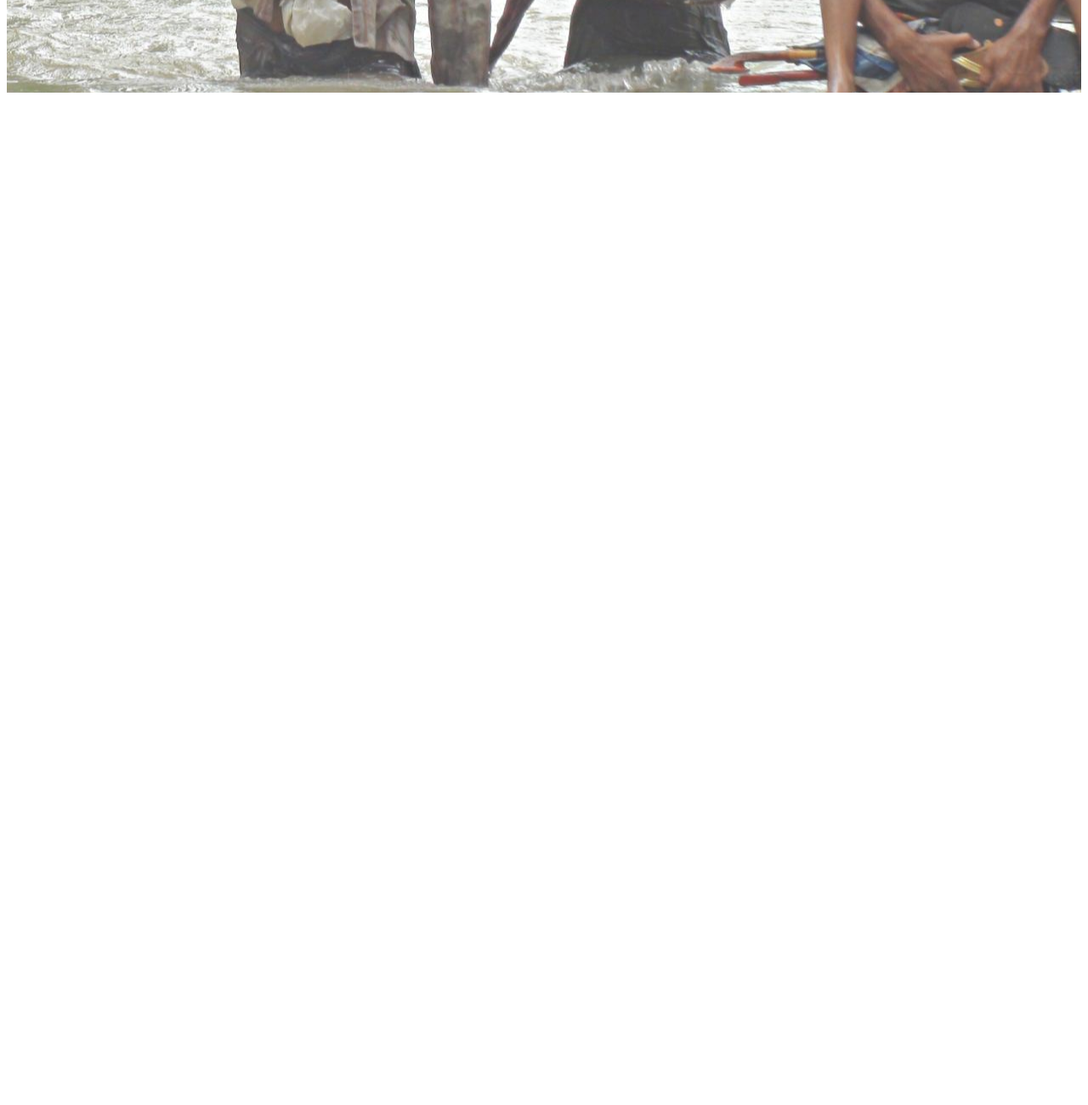
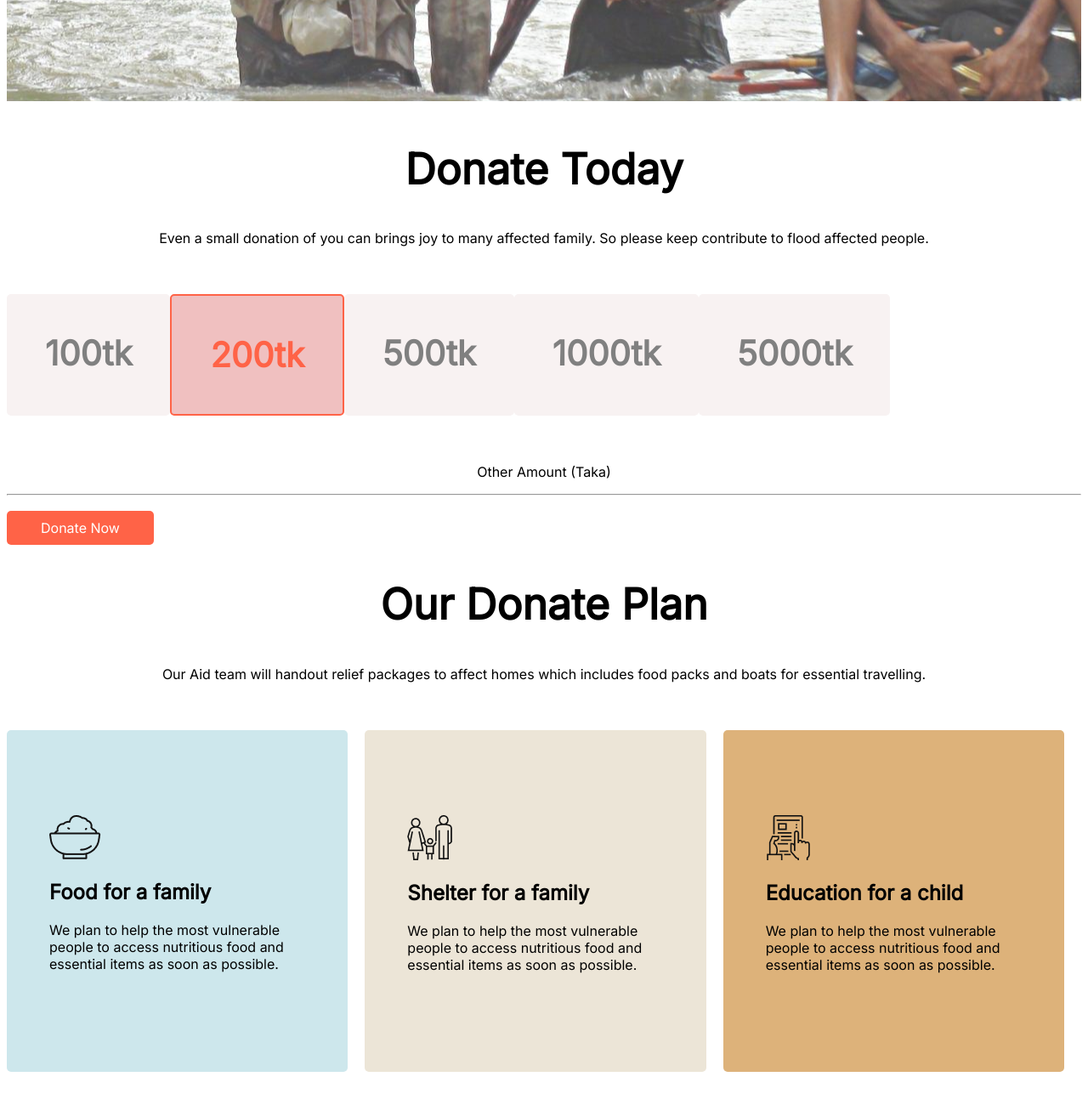
Before and after one commit to Mamun-Ashraf/flood-relief-campaign, a plain HTML site: page index.html in a window 1280 px wide. Shown: the part 600-1900 px from the top of the page at 85% size. Before the commit the page ends 800 px from the top, so only its background shows below. Drawn offline with Linux system fonts and the light colour scheme.

Commit message:
donation amount & plan added

```diff
--- a/index.html
+++ b/index.html
@@ -13,14 +13,67 @@
 </head>
 
 <body>
-    <div class="banner">
+    <section class="banner">
         <h1>Let's Help Those Are More In Need</h1>
         <p>
             Number of people have died across the country due to lightning strikes, floods, and landslides caused by
             torrential rain and thunderstorms.
         </p>
+        <br />
         <a target="_blank" href="https:/www.web.programming-hero.com" class="link-button">Donate Now</a>
-    </div>
+    </section>
+    <section>
+        <h1 class="center-text bold-text">Donate Today</h1>
+        <p class="center-text">Even a small donation of you can brings joy to many affected family.
+            So please keep contribute to flood affected people.
+        </p>
+        <div class="flexible-container">
+            <p class="amount-text">100tk</p>
+            <p class="special-amount-text">200tk</p>
+            <p class="amount-text">500tk</p>
+            <p class="amount-text">1000tk</p>
+            <p class="amount-text">5000tk</p>
+        </div>
+        <p class="center-text">Other Amount (Taka)</p>
+        <hr />
+        <br />
+        <a target="_blank" href="https:/www.web.programming-hero.com" class="link-button">Donate Now</a>
+    </section>
+    <section>
+        <h1 class="center-text bold-text">Our Donate Plan</h1>
+        <p class="center-text">Our Aid team will handout relief packages to affect homes which includes food packs and
+            boats for
+            essential travelling.</p>
+        <br />
+        <br />
+        <div class="flexible-container">
+            <div class="plan-area plan-area-food">
+                <img src="food.png" alt="food-icon">
+                <h2>Food for a family</h2>
+                <p>
+                    We plan to help the most vulnerable people to access nutritious food and essential items as soon as
+                    possible.
+                </p>
+            </div>
+            <div class="plan-area plan-area-shelter">
+                <img src="shelter.png" alt="shelter-icon">
+                <h2>Shelter for a family</h2>
+                <p>
+                    We plan to help the most vulnerable people to access nutritious food and essential items as soon as
+                    possible.
+                </p>
+            </div>
+            <div class="plan-area plan-area-education">
+                <img src="Frame-1.png" alt="frame-icon">
+                <h2>Education for a child</h2>
+                <p>
+                    We plan to help the most vulnerable people to access nutritious food and essential items as soon as
+                    possible.
+                </p>
+            </div>
+
+        </div>
+    </section>
 </body>
 
 </html>
--- a/style.css
+++ b/style.css
@@ -14,12 +14,10 @@ body {
     color: white;
     font-size: 60px;
     font-weight: 700;
-    text-align: center;
 }
 
 .banner p {
     color: white;
-    text-align: center;
 }
 
 .link-button {
@@ -30,3 +28,61 @@ body {
     border-radius: 5px;
     text-decoration: none;
 }
+
+section {
+    margin-bottom: 50px;
+}
+
+.flexible-container {
+    display: flex;
+}
+
+half-width {
+    width: 50%;
+}
+
+.center-text {
+    text-align: center;
+}
+
+.bold-text {
+    font-size: 50px;
+    font-weight: bolder;
+}
+
+.amount-text {
+    background-color: rgb(248, 242, 242);
+    color: gray;
+    font-size: 40px;
+    font-weight: bold;
+    padding: 45px;
+    border-radius: 5px;
+}
+
+.special-amount-text {
+    background-color: rgb(240, 192, 192);
+    color: tomato;
+    font-size: 40px;
+    font-weight: bold;
+    padding: 45px;
+    border: 2px solid tomato;
+    border-radius: 5px;
+}
+
+.plan-area {
+    padding: 100px 50px;
+    margin-right: 20px;
+    border-radius: 5px;
+}
+
+.plan-area-food {
+    background-color: rgb(205, 231, 236);
+}
+
+.plan-area-shelter {
+    background-color: rgb(236, 229, 215);
+}
+
+.plan-area-education {
+    background-color: rgb(221, 178, 122);
+}
```
Also changed, not shown: Frame-1.png (added), food.png (added), shelter.png (added).
